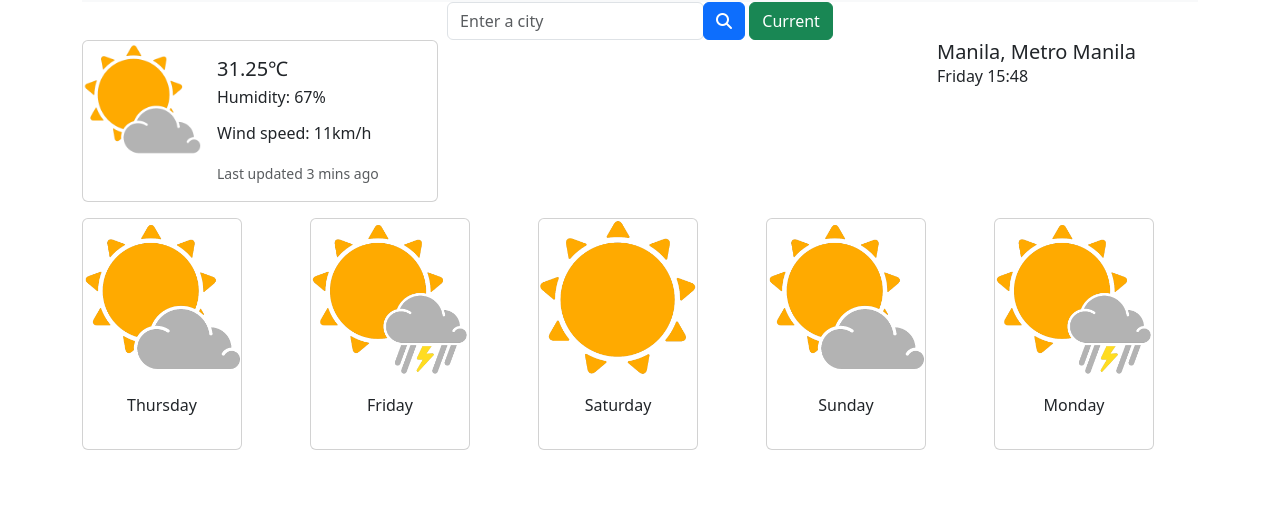
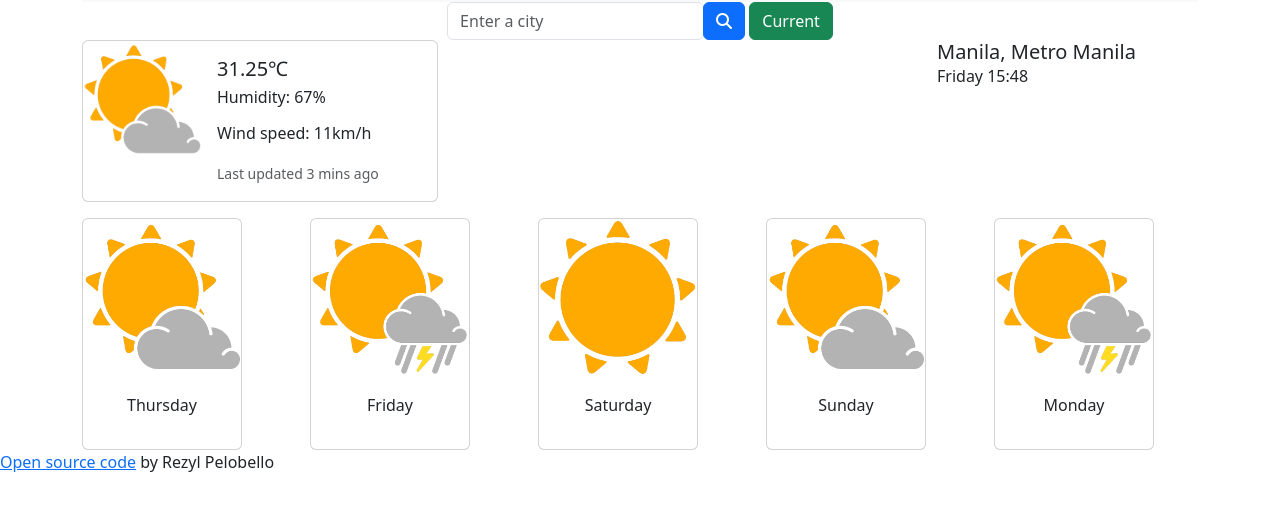
Before and after one commit to rez06/Weather-app, a plain HTML site: page index.html in a window 1280 px wide. Shown: the part 54-564 px from the top of the page. Drawn offline with nearby package versions, Linux system fonts and the light colour scheme.

Commit message:
Added links to my github code

```diff
--- a/index.html
+++ b/index.html
@@ -173,6 +173,7 @@
         </div>
       </div>
     </div>
+    <p><a href="">Open source code</a> by Rezyl Pelobello</p>
 
     <script src="index.js"></script>
   </body>
```
